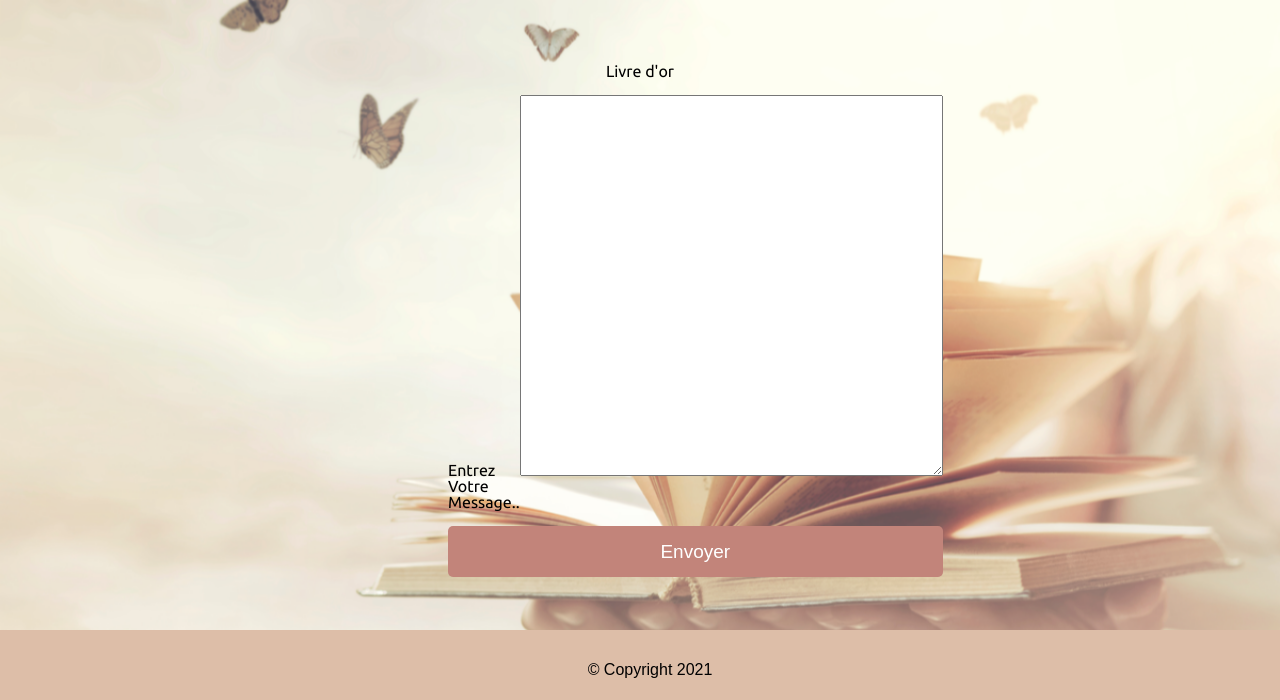
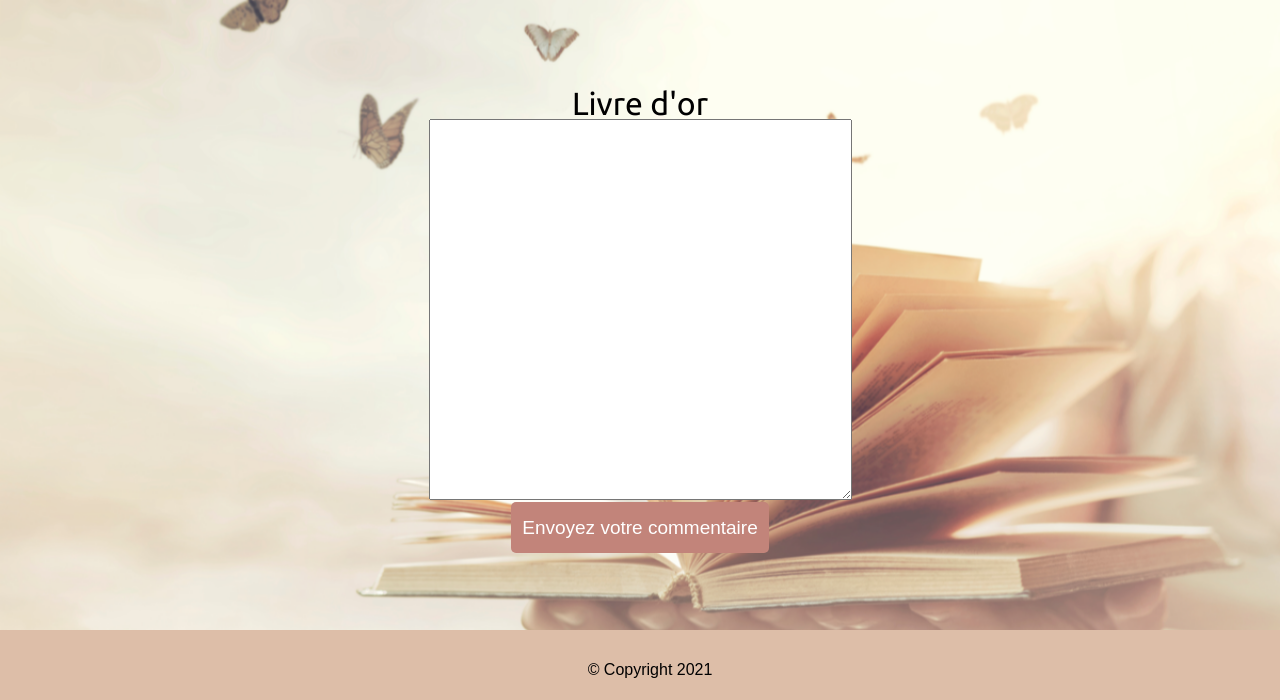
Before and after one commit to florent-regnery/livre-or, a PHP site: page /commentaire.php in a window 1280 px wide. Shown: the part 100-800 px from the top of the page. Run offline with PHP 8.4, Linux system fonts and the light colour scheme.

Commit message:
Projet final commenté et fonctionnel

```diff
--- a/CSS/style.css
+++ b/CSS/style.css
@@ -46,7 +46,7 @@ footer {
     align-items: center;
 }
 
-/* Liens */
+    /* Liens */
 
 .inscription,.git,.href,.connexion{
 
@@ -82,7 +82,11 @@ li{ list-style-type: none;
     color: #1B5299;
 }
 
-/* Formulaire */
+h1{
+    font-size: 200%;
+}
+
+    /* Formulaire */
 
 .form{
     width: 30%;
@@ -99,7 +103,7 @@ input{
     text-align: center;
     cursor: pointer;
     font-size: 19px;
-    width: 100%;
+    width: 61%;
     height: 51px;
     color: #fff;
     padding: 0;
@@ -113,6 +117,21 @@ input{
     justify-content: space-around;
     flex: 2;
 }
+
+.formcom{ display: flex;
+    align-items: center;
+    flex-direction: column;
+}
+
+.commentaire{
+    display: flex;
+    align-items: center;
+}
+.sendcom{
+    display: flex;
+    justify-content: center;
+}
+/* responsiv */
 
 @media screen and (max-width: 720px) {
     header > p{
--- a/commentaire.php
+++ b/commentaire.php
@@ -31,23 +31,19 @@ ob_start();
 ?>
 <div class="main-box">
     <h1>Livre d'or</h1>
-    <div class="form">
+    <div class="formcom">
         <form method="POST">
             <fieldset>
                 <table class="commentaire">
                     <tr>
                         <td>
-                            <label>Entrez Votre Message..<br /></label>
-                        </td>
-                        <br />
-                        <td>
                             <textarea name="message" rows="25px" cols="50px"></textarea>
                         </td>
                     </tr>
                 </table>
-                <p>
+                <p class="sendcom">
                     <br />
-                    <input class="bouton" type="submit" value="Envoyer" />
+                    <input class="bouton" type="submit" value="Envoyez votre commentaire" />
                 </p>
             </fieldset>
         </form>
--- a/db.php
+++ b/db.php
@@ -1,4 +1,4 @@
 <?php
-
+// connexion à la base de donnée
 $pdo = new PDO('mysql:host=localhost;dbname=livreor', 'root', '');
 $pdo->setAttribute(PDO::ATTR_DEFAULT_FETCH_MODE, PDO::FETCH_ASSOC);
--- a/deconnexion.php
+++ b/deconnexion.php
@@ -1,4 +1,5 @@
 <?php
+// deconnexion de la session
 session_start();
 $_SESSION = array();
 session_destroy();
--- a/header.php
+++ b/header.php
@@ -3,6 +3,7 @@ if (session_status() === PHP_SESSION_NONE) {
     session_start();
 }
 ?>
+ <!-- on verif' si l'utilisateur est connecté dans ce cas on lui affiche des options différentes -->
 <?php if (isset($_SESSION['id'])) : ?>
     <p>Vous êtes connecté</p>
     <ul class="menu-link">
--- a/home_utilisateurs.php
+++ b/home_utilisateurs.php
@@ -3,7 +3,7 @@ session_start();
 $title = 'Accueil utilisateur';
 ob_start();
 ?>
-<div class="main-box">
+<div class="box">
     <div class="lien">
         <br />
         <a href="https://github.com/florent-regnery/livre-or" class="git">Lien github</a>
--- a/index.php
+++ b/index.php
@@ -1,10 +1,13 @@
 <?php
+// On démarre la session voir si l'utilisateur est connecté
 session_start();
+// On défini notre titre sachant qu'il est sur la doctype
 $title = 'Accueil';
+// On utilise la fonction ob_start pour mettre en mémoire la doctype et l'appeler dans nos fichiers.qq
 ob_start();
 ?>
 
-<div class="main-box">
+<div class="box">
     <div class="lien">
         <br />
         <a href="https://github.com/florent-regnery/livre-or" class="git">Lien github</a>
--- a/profil.php
+++ b/profil.php
@@ -34,7 +34,6 @@ if (isset($_SESSION['id'])) {
 ob_start();
 ?>
 <div align="center">
-	<h1>Edition de mon profil</h1>
 	<div align="center">
 		<br />
 		<h1>Profil de <?= @$user['login']; ?></h1>
--- a/template.php
+++ b/template.php
@@ -1,4 +1,3 @@
-<!-- Nous vérifions si la session de l'utilisateur existe, afin de le rediriger -->
 <!DOCTYPE html>
 <html lang="en">
 
@@ -14,6 +13,8 @@
     <link rel="stylesheet" href="https://fonts.googleapis.com/css2?family=Ubuntu&display=swap">
 </head>
 
+<!-- On garde le header et le footer car on utilise le même -->
+
 <body>
     <header>
         <?php include 'header.php' ?>
```
Also changed, not shown: connexion.php (+5 -4 lines), livre-or.php (+6 -2 lines), livreor.sql (added, +79 -0 lines).
